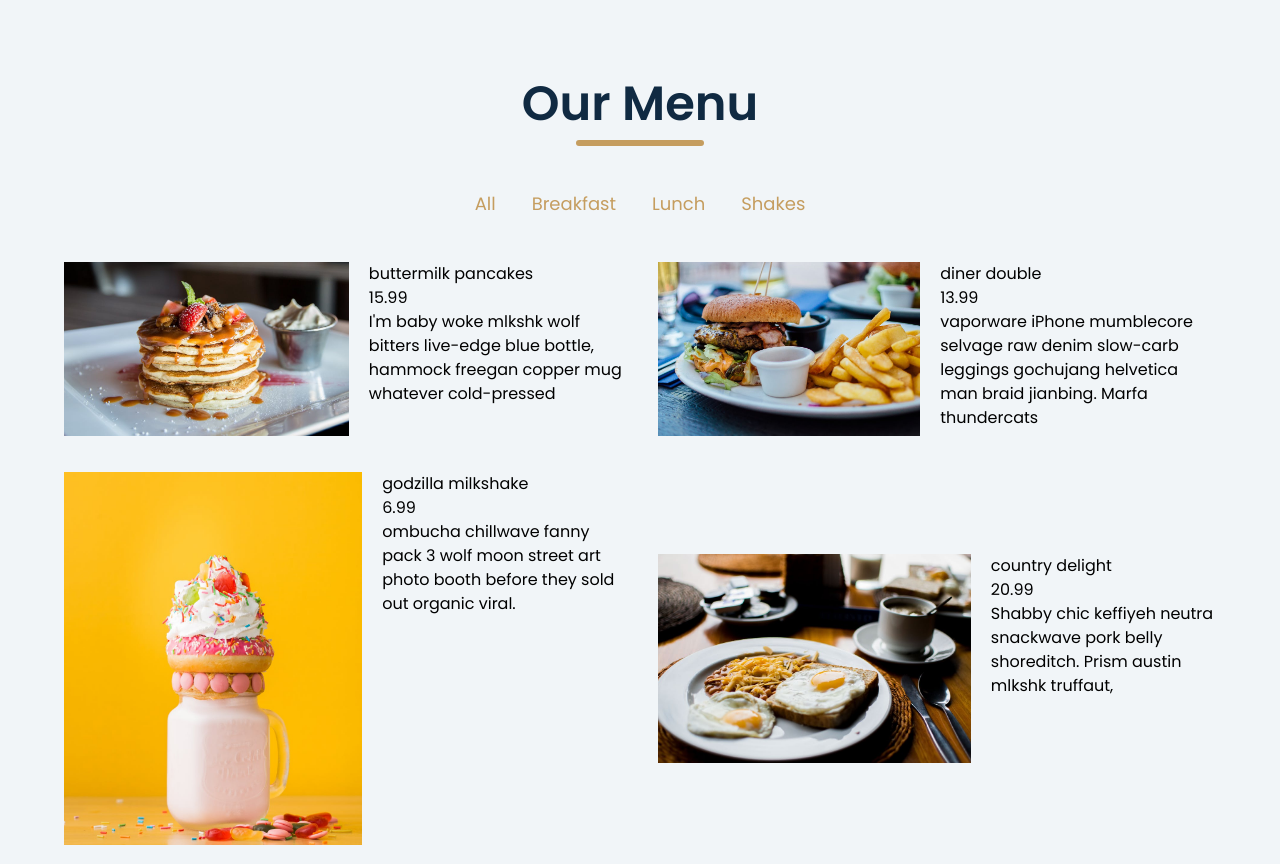
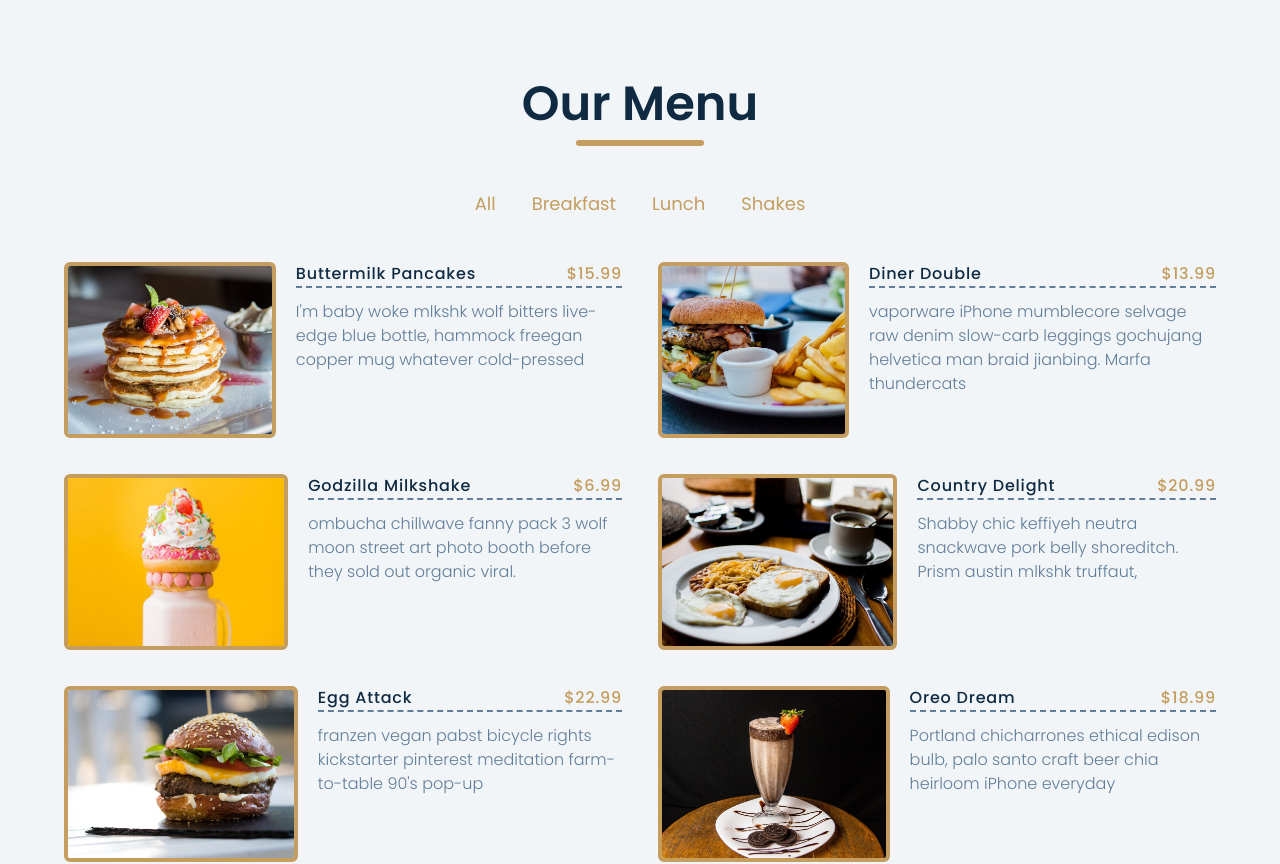
Before and after one commit to kawojue/food-menu, a React (Vite) app: page / in a window 1280 px wide. Shown: the top 864 px of the page. Built offline with nearby package versions, Linux system fonts and the light colour scheme.

Commit message:
Styles 02

```diff
--- a/src/components/Menu.jsx
+++ b/src/components/Menu.jsx
@@ -10,12 +10,12 @@ const Menu = () => {
                 {menu.map(item => (
                     <div key={item.id} className="sub-menu">
                         <div className="img-container">
-                            <img src={item.img} />
+                            <img src={item.img} alt={item.title} />
                         </div>
                         <div className="info">
                             <div className="headings">
                                 <h3>{item.title}</h3>
-                                <h5>{item.price}</h5>
+                                <h5>${item.price}</h5>
                             </div>
                             <p>{item.desc}</p>
                         </div>
--- a/src/index.css
+++ b/src/index.css
@@ -51,15 +51,52 @@ header div {
     @apply flex flex-col gap-5;
 }
 
-.image-container {}
+.img-container {
+    @apply w-full h-[13rem] border-[0.25rem] border-pry-clr-2 overflow-hidden rounded-md;
+}
+
+.img-container img {
+    @apply w-full h-full object-cover;
+}
+
+.headings {
+    @apply flex justify-between w-full tracking-wider font-medium border-b-[0.125rem] border-b-pry-clr-3 border-dashed mb-3 border-spacing-4;
+}
+
+.headings h3 {
+    @apply capitalize text-pry-clr-1;
+}
+
+.headings h5 {
+    @apply text-pry-clr-2;
+}
+
+.info p {
+    @apply text-pry-clr-3 text-sm leading-[1.5rem] justify-self-center font-light;
+}
 
 
-@media screen and (min-width: 800px) {
+@media screen and (min-width: 768px) {
+    .menu {
+        @apply w-full px-20;
+    }
+
     .sub-menu {
         flex-direction: row;
     }
 
-    .menu {
-        @apply px-20;
+
+    .img-container {
+        @apply h-[11rem]
+    }
+
+    .info p {
+        @apply text-[1rem]
     }
 }
+
+@media screen and (min-width: 1000px) {
+    .sub-menu {
+        flex-direction: row;
+    }
+}
--- a/tailwind.config.cjs
+++ b/tailwind.config.cjs
@@ -13,9 +13,9 @@ module.exports = {
         'pry-clr-3': 'rgb(97, 125, 152)'
       },
       screens: {
-        sm: "600px",
-        md: "800px",
-        lg: "1200px"
+        sm: "470px",
+        md: "768px",
+        lg: "1000px"
       }
     },
   },
```
